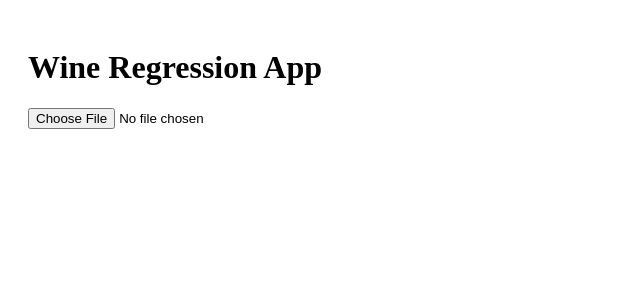
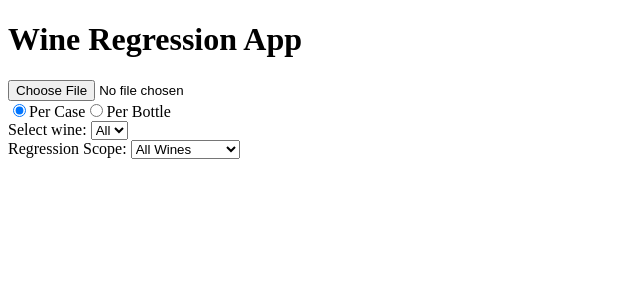
Before and after one commit to averdickt/wine-regression-app, a Next.js app in the folder apps/web/: page / in a window 1280 px wide. Shown: the top 300 px of the page, without its empty margins (0-640 px from the left). Built offline with nearby package versions, Linux system fonts and the light colour scheme.

Commit message:
Update index.js

```diff
--- a/apps/web/pages/index.js
+++ b/apps/web/pages/index.js
@@ -1,124 +1,142 @@
-import { useState, useEffect } from "react";
-import * as XLSX from "xlsx";
-import regression from "regression";
+import { useState } from "react";
 import Graph1 from "../src/components/Graph1";
+import { parseExcel, runRegression } from "../lib/regression";
 
 export default function Home() {
-  const [data, setData] = useState([]);
-  const [regressionResult, setRegressionResult] = useState(null);
-  const [mode, setMode] = useState("perCase"); // toggle between perCase / perBottle
+  const [rows, setRows] = useState([]);
+  const [regression, setRegression] = useState(null);
+  const [mode, setMode] = useState("perCase");
 
-  // ⬇️ recompute regression whenever data or mode changes
-  useEffect(() => {
-    if (data.length > 1) {
-      const points = data.map((d) => [
-        d.Score,
-        mode === "perCase" ? d.pricePerCase : d.pricePerBottle,
-      ]);
-      const result = regression.linear(points, { precision: 4 });
-      console.log("Regression result:", result);
-      setRegressionResult({
-        equation: result.equation,
-        r2: result.r2,
-        points: result.points.map(([x, y]) => ({
-          Score: x,
-          price: y,
-        })),
-      });
-    } else {
-      setRegressionResult(null);
+  const [selectedWine, setSelectedWine] = useState("All");
+  const [regressionScope, setRegressionScope] = useState("All"); // All | Region | Wine_Class
+  const [selectedRegions, setSelectedRegions] = useState([]);
+  const [selectedClasses, setSelectedClasses] = useState([]);
+
+  const handleFileUpload = async (e) => {
+    const file = e.target.files[0];
+    if (!file) return;
+    const { parsedRows } = await parseExcel(file);
+    setRows(parsedRows);
+    setRegression(runRegression(parsedRows, mode)); // default regression = All wines
+  };
+
+  // lists for dropdowns
+  const wines = ["All", ...Array.from(new Set(rows.map(r => r.Product)))];
+  const regions = Array.from(new Set(rows.map(r => r.Region)));
+  const classes = Array.from(new Set(rows.map(r => r.Wine_Class)));
+
+  // scatter points (filter by selected wine)
+  const filteredRows = selectedWine === "All"
+    ? rows
+    : rows.filter(r => r.Product === selectedWine);
+
+  // regression dataset (depends on scope)
+  let regressionRows = rows;
+  if (regressionScope === "Region" && selectedRegions.length > 0) {
+    regressionRows = rows.filter(r => selectedRegions.includes(r.Region));
   }
-  }, [data, mode]);
-
-  const handleFileUpload = async (event) => {
-    const file = event.target.files[0];
-    if (!file) return;
-
-    const reader = new FileReader();
-    reader.onload = (e) => {
-      const wb = XLSX.read(e.target.result, { type: "binary" });
-      const ws = wb.Sheets[wb.SheetNames[0]];
-      const rows = XLSX.utils.sheet_to_json(ws);
-
-      console.log("Raw rows from Excel:", rows.length);
-
-      const parsed = rows
-        .filter((row) => row.Case_Condition === "Pristine")
-        .map((row) => {
-          const caseDesc = row["Case_Format"] || "";
-          const match = caseDesc.match(/^(\d+)/);
-          const bottles = match ? parseInt(match[1], 10) : null;
-
-          let pricePerCase = null;
-          if (row["Bid_Per_Case"] && row["Offer_Per_Case"]) {
-            pricePerCase =
-              (parseFloat(row["Bid_Per_Case"]) +
-                parseFloat(row["Offer_Per_Case"])) /
-              2;
-          } else if (row["Last_Trade_Price"]) {
-            pricePerCase = parseFloat(row["Last_Trade_Price"]);
+  if (regressionScope === "Wine_Class" && selectedClasses.length > 0) {
+    regressionRows = rows.filter(r => selectedClasses.includes(r.Wine_Class));
   }
 
-          if (!pricePerCase || !bottles) return null;
-
-          return {
-            Vintage: row.Vintage,
-            Product: row.Product,
-            Score: parseFloat(row.Score),
-            pricePerCase,
-            pricePerBottle: pricePerCase / bottles,
-          };
-        })
-        .filter(Boolean);
-
-      console.log("Parsed rows:", parsed.length);
-      setData(parsed);
-    };
-    reader.readAsBinaryString(file);
+  const updateRegression = () => {
+    setRegression(runRegression(regressionRows, mode));
   };
 
   return (
-    <div style={{ padding: 20 }}>
+    <div>
       <h1>Wine Regression App</h1>
       <input type="file" accept=".xlsx, .xls" onChange={handleFileUpload} />
 
-      {data.length > 0 && (
-        <div style={{ marginTop: 20 }}>
+      {/* toggle perCase/perBottle */}
+      <div>
         <label>
           <input
             type="radio"
-              value="perCase"
             checked={mode === "perCase"}
-              onChange={() => setMode("perCase")}
+            onChange={() => { setMode("perCase"); updateRegression(); }}
           />
           Per Case
         </label>
-          <label style={{ marginLeft: 15 }}>
+        <label>
           <input
             type="radio"
-              value="perBottle"
             checked={mode === "perBottle"}
-              onChange={() => setMode("perBottle")}
+            onChange={() => { setMode("perBottle"); updateRegression(); }}
           />
           Per Bottle
         </label>
+      </div>
 
-          {regressionResult && (
-            <div style={{ marginTop: 15, fontSize: "14px" }}>
-              <strong>Regression:</strong>{" "}
-              y = {regressionResult.equation[0].toFixed(2)}x +{" "}
-              {regressionResult.equation[1].toFixed(2)} &nbsp; (R² ={" "}
-              {regressionResult.r2.toFixed(3)})
+      {/* wine dropdown (scatter filter only) */}
+      <div>
+        <label>
+          Select wine:{" "}
+          <select
+            value={selectedWine}
+            onChange={(e) => setSelectedWine(e.target.value)}
+          >
+            {wines.map((wine) => (
+              <option key={wine} value={wine}>
+                {wine}
+              </option>
+            ))}
+          </select>
+        </label>
       </div>
+
+      {/* regression scope */}
+      <div>
+        <label>
+          Regression Scope:{" "}
+          <select
+            value={regressionScope}
+            onChange={(e) => { setRegressionScope(e.target.value); updateRegression(); }}
+          >
+            <option value="All">All Wines</option>
+            <option value="Region">By Region</option>
+            <option value="Wine_Class">By Wine Class</option>
+          </select>
+        </label>
+
+        {regressionScope === "Region" && (
+          <select
+            multiple
+            value={selectedRegions}
+            onChange={(e) => {
+              const selected = Array.from(e.target.selectedOptions, o => o.value);
+              setSelectedRegions(selected);
+              updateRegression();
+            }}
+          >
+            {regions.map((region) => (
+              <option key={region} value={region}>
+                {region}
+              </option>
+            ))}
+          </select>
         )}
 
-          <Graph1
-            data={data}
-            regression={regressionResult}
-            mode={mode}
-          />
+        {regressionScope === "Wine_Class" && (
+          <select
+            multiple
+            value={selectedClasses}
+            onChange={(e) => {
+              const selected = Array.from(e.target.selectedOptions, o => o.value);
+              setSelectedClasses(selected);
+              updateRegression();
+            }}
+          >
+            {classes.map((cls) => (
+              <option key={cls} value={cls}>
+                {cls}
+              </option>
+            ))}
+          </select>
+        )}
       </div>
-      )}
+
+      <Graph1 data={filteredRows} regression={regression} mode={mode} />
     </div>
   );
 }
```
Lines whose indentation alone changed are shown as unchanged.
